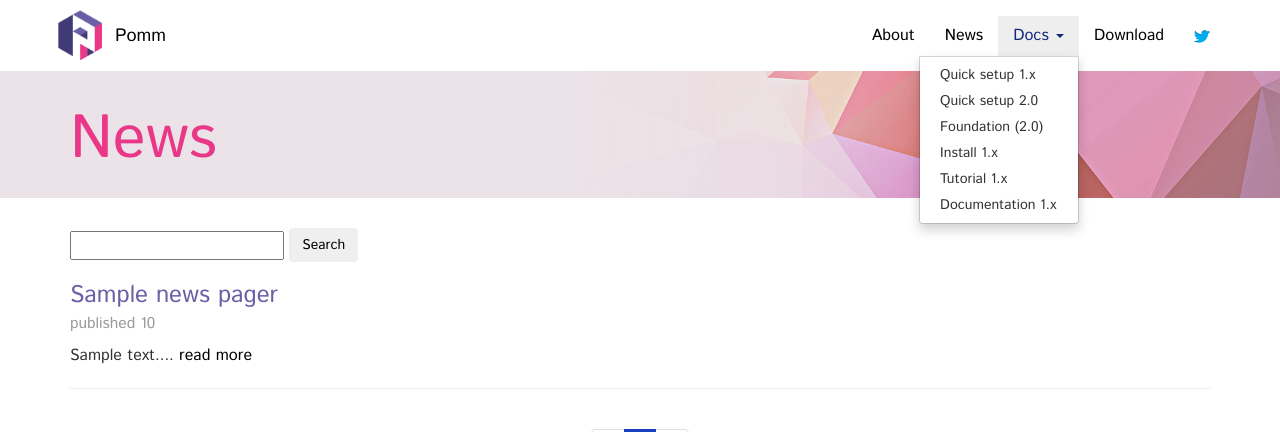
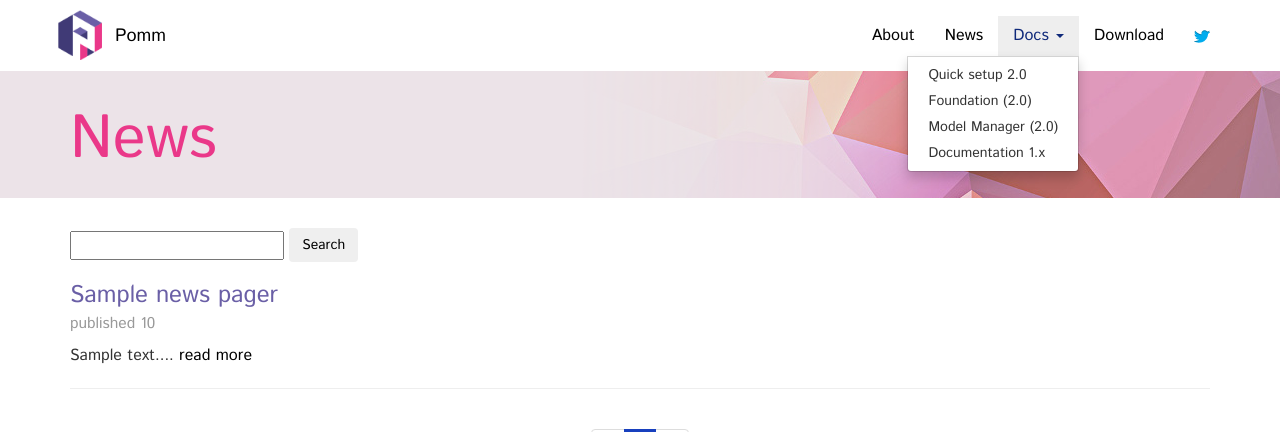
Before and after one commit to pragmafabrik/pomm-project.org, a PHP site: template sources/twig/blog_list.html.twig in a window 1280 px wide, after a click on "Docs". Shown: the top 432 px of the page. Run offline with PHP 8.4, Linux system fonts and the light colour scheme; the template is opened without the code that fills it: most values are stand-ins (such as "Sample title", 1, 10 or a date in 2020); some libraries are stand-ins or nearby versions.

Commit message:
Added MM documentation links

```diff
--- a/sources/lib/Controller/MainController.php
+++ b/sources/lib/Controller/MainController.php
@@ -15,7 +15,7 @@ class MainController implements ControllerProviderInterface
     public function connect(Application $app)
     {
         $this->app = $app;
-        $this->releases = array('1.2' => '1.2.2', '1.3' => '1.3.0-RC1', '2.0' => '2.0-rc.1');
+        $this->releases = array('1.2' => '1.2.2', '1.3' => '1.3.0-RC1', '2.0' => '2.0-rc.3');
 
         $controller_collection = $app['controllers_factory'];
         $controller_collection->get('/', array($this, 'index'))->bind('main_index');
--- a/sources/twig/_navbar.html.twig
+++ b/sources/twig/_navbar.html.twig
@@ -18,11 +18,9 @@
               <li class="dropdown">
                 <a href="#" class="dropdown-toggle" data-toggle="dropdown">Docs <b class="caret"></b></a>
                 <ul class="dropdown-menu">
-                  <li><a href="{{ app.url_generator.generate('main_sandbox') }}">Quick setup 1.x</a></li>
                   <li><a href="{{ app.url_generator.generate('main_sandbox2') }}">Quick setup 2.0</a></li>
                   <li><a href="https://github.com/pomm-project/Foundation/blob/master/documentation/foundation.rst">Foundation (2.0)</a></li>
-                  <li><a href="{{ app.url_generator.generate('main_install') }}">Install 1.x</a></li>
-                  <li><a href="https://github.com/chanmix51/elcaro/blob/english/documentation/article.md">Tutorial 1.x</a></li>
+                  <li><a href="https://github.com/pomm-project/ModelManager/blob/master/documentation/model_manager.rst">Model Manager (2.0)</a></li>
                   <li><a href="{{ app.url_generator.generate('documentation', { 'version': '1.2' }) }}">Documentation 1.x</a></li>
                 </ul>
               </li>
--- a/sources/twig/index.html.twig
+++ b/sources/twig/index.html.twig
@@ -89,8 +89,8 @@
             <span class="sstitle">Official</span><br/>
             <dl>
               <dd>Pomm 2.0 <a href="/api2/index.html">API</a><br/></dd>
-              <dd>Pomm 2.0 <a href="https://github.com/pomm-project/ModelManager#pomm-modelmanager">Model Manager</a><br/></dd>
               <dd>Pomm 2.0 <a href="https://github.com/pomm-project/Foundation/blob/master/documentation/foundation.rst">Foundation</a><br/></dd>
+              <dd>Pomm 2.0 <a href="https://github.com/pomm-project/ModelManager/blob/master/documentation/model_manager.rst">Model Manager</a><br/></dd>
               <dd>Pomm 2.0 <a href="https://github.com/pomm-project/Cli#cli">Cli</a></dd>
               <dd>Pomm 1.2 <a href="{{ app.url_generator.generate('documentation', { 'version': '1.2' }) }}">documentation</a> | <a href="/api/index.html">API</a><br/></dd>
             </dl>
```
Also changed, not shown: 1 other file.
